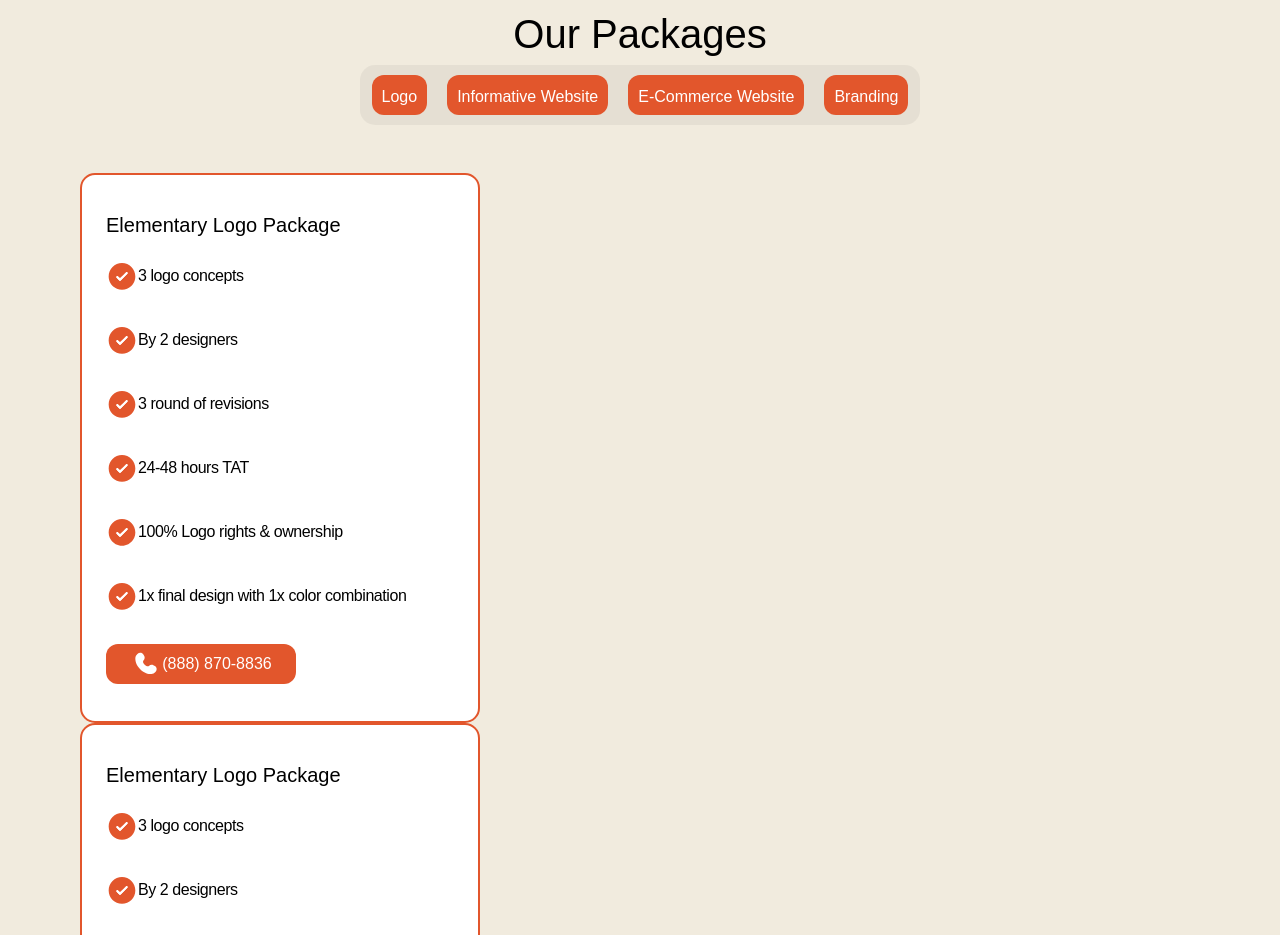
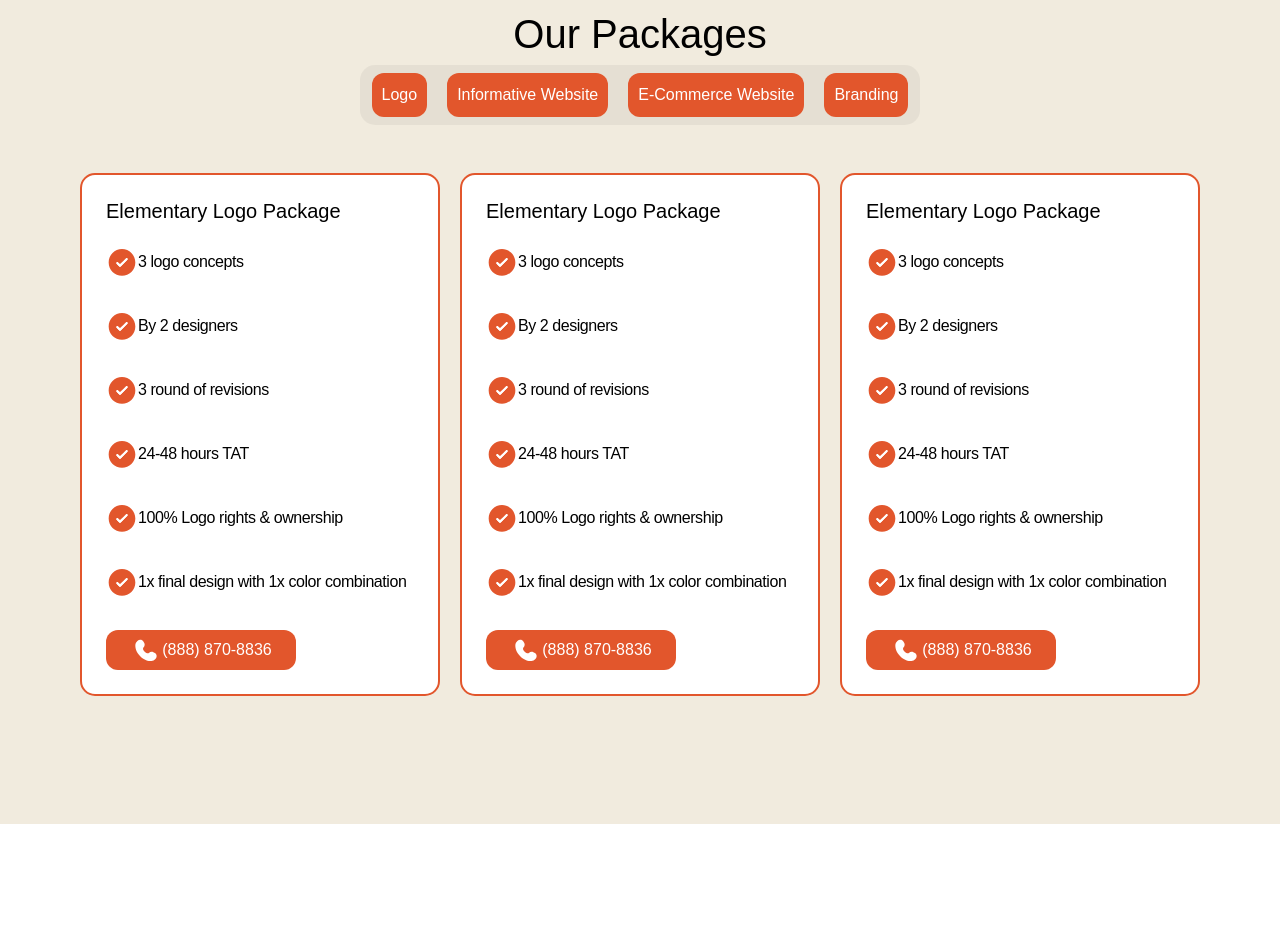
Before and after one commit to ibrahimAltaf/Konnectify, a plain HTML site: page index.html in a window 1280 px wide. Shown: the part 2000-2935 px from the top of the page. Drawn offline with nearby package versions, Linux system fonts and the light colour scheme; a web font is replaced by a local one.

Commit message:
""""""""

```diff
--- a/style.css
+++ b/style.css
@@ -227,7 +227,7 @@ nav {
 
 .packages-btn-row button {
     width: auto;
-    height: 40px;
+    height: auto;
     border-radius: 12px;
     background: #E2562C;
     color: #FFF;
@@ -309,9 +309,18 @@ nav {
 
 }
 
+.packages-main {
+    width: 100%;
+    height: 100%;
+    margin: auto;
+    display: flex;
+    flex-direction: row;
+    gap: 20px !important;
+}
+
 .Packages-card {
-    width: 400px;
-    height: 550px;
+    width: 33.3%;
+    height: 100%;
     display: flex;
     flex-direction: column;
     justify-content: center;
@@ -490,8 +499,8 @@ form button {
 }
 
 footer {
-    width: 100%;
-    height: 100%;
+    width: 100% !important;
+    height: 100% !important;
     background: #E2562C;
     color: #FFF;
 }
@@ -572,7 +581,7 @@ footer {
     height: 400px;
 }
 
-@media only screen and (max-width: 1024px) {
+@media only screen and (max-width: 600px) {
     nav {
         display: none;
     }
```
